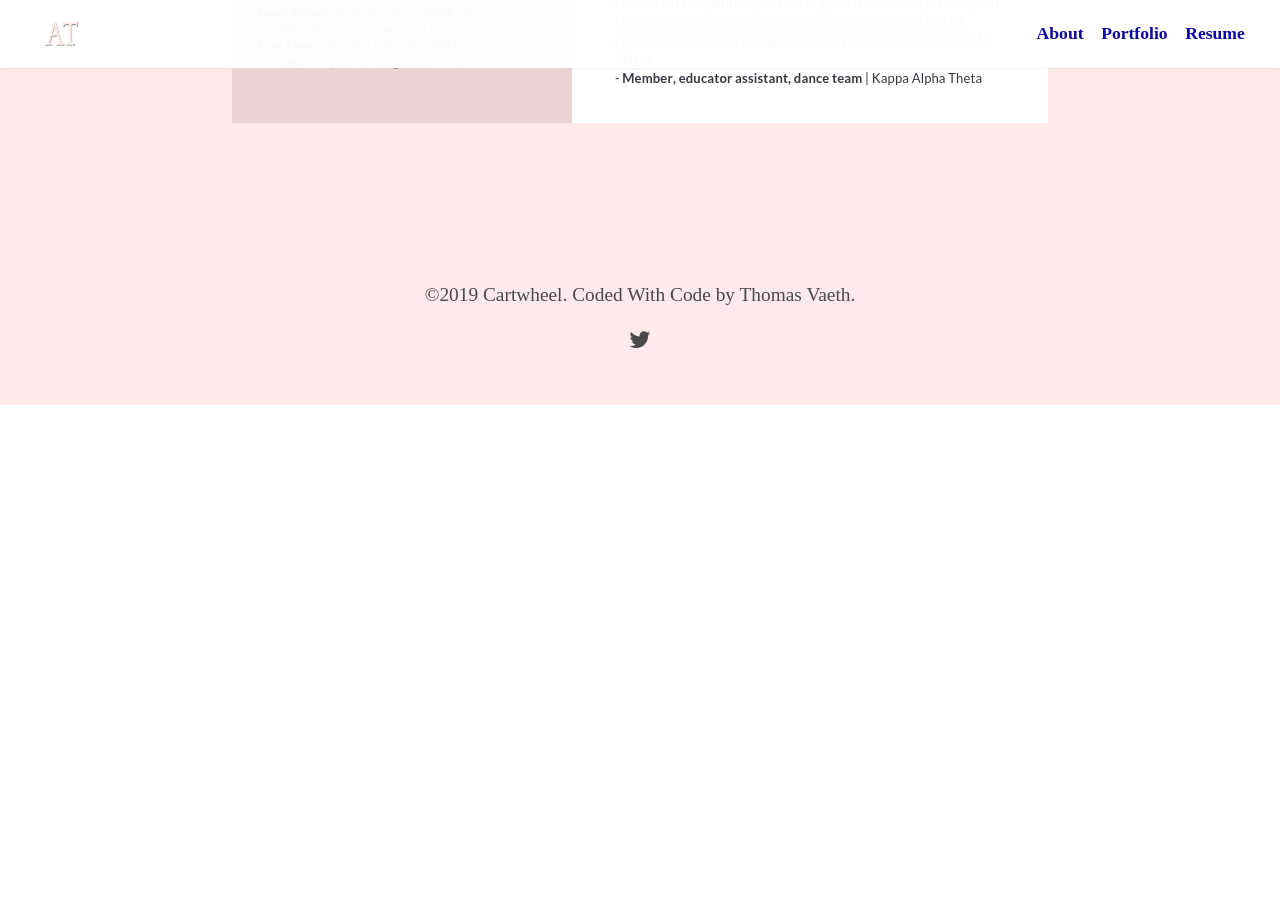
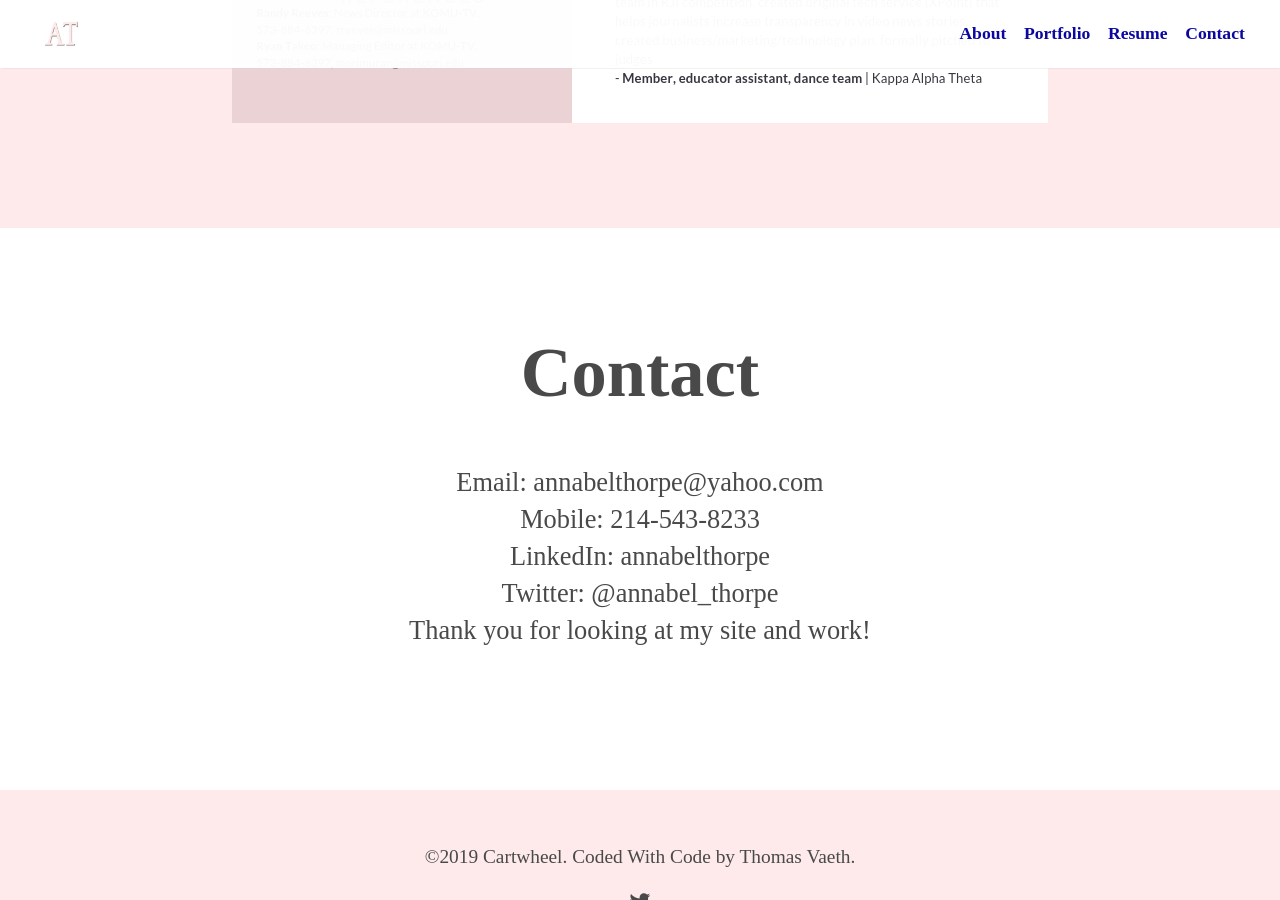
Before and after one commit to annabelthorpe/annabelthorpe.github.io, a Jekyll site: the page built from index.html, in a window 1280 px wide and 900 px high, scrolled down 5774 px. Built offline with Jekyll 4.4.1, drawn with Linux system fonts in a browser that asks for light colours; some web fonts are replaced; before the commit the page ends 6179 px from its top, so only the background shows below that.

Commit message:
“update”

```diff
--- a/_includes/header.html
+++ b/_includes/header.html
@@ -9,6 +9,7 @@
       <li><a data-scroll href="/#about">About</a></li>
       <li><a data-scroll href="/#Portfolio">Portfolio</a></li>
       <li><a data-scroll href="/#Resume">Resume</a></li>
+      <li><a data-scroll href="/#Contact">Contact</a></li>
     </ul>
   </nav>
 </header>
--- a/index.html
+++ b/index.html
@@ -55,3 +55,16 @@ layout: default
         <figure>
           <img src="/assets/images/Resume to USE copy.png" alt="Portfolio Item"/>
         </figure>
+      </section>
+
+<section id="Contact" class="section-padding bg-white">
+          <div class="grid">
+            <h1 class="section-header">Contact</h1>
+            <div class="about">
+              <p class="about__text">Email: annabelthorpe@yahoo.com</p>
+              <p class="about__text">Mobile: 214-543-8233</p>
+              <p class="about__text">LinkedIn: annabelthorpe</p>
+              <p class="about__text">Twitter: @annabel_thorpe</p>
+              <p class="about__text">Thank you for looking at my site and work!</p>
+            <div id="instafetch" class="container-triple"></div>
+          </div>
```
